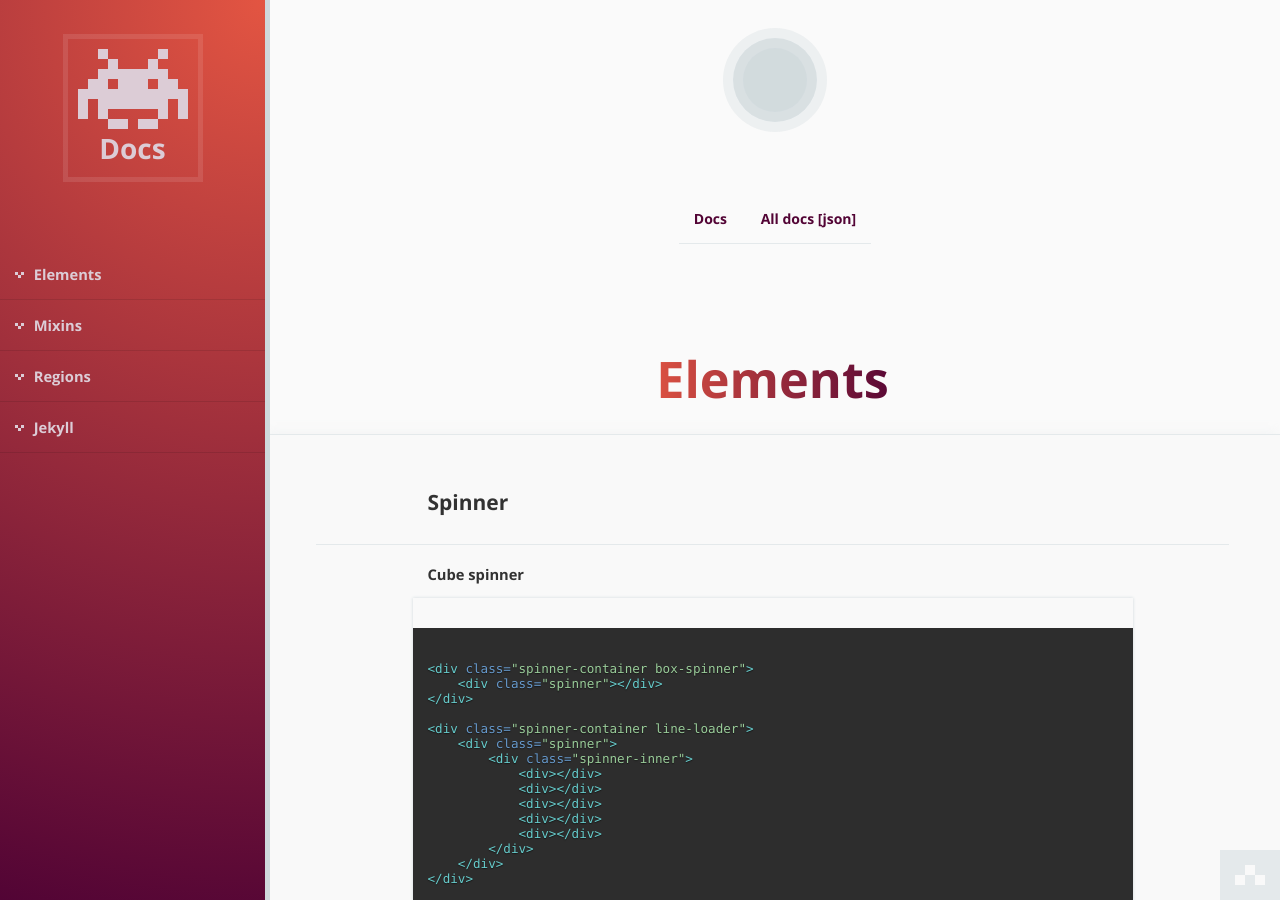
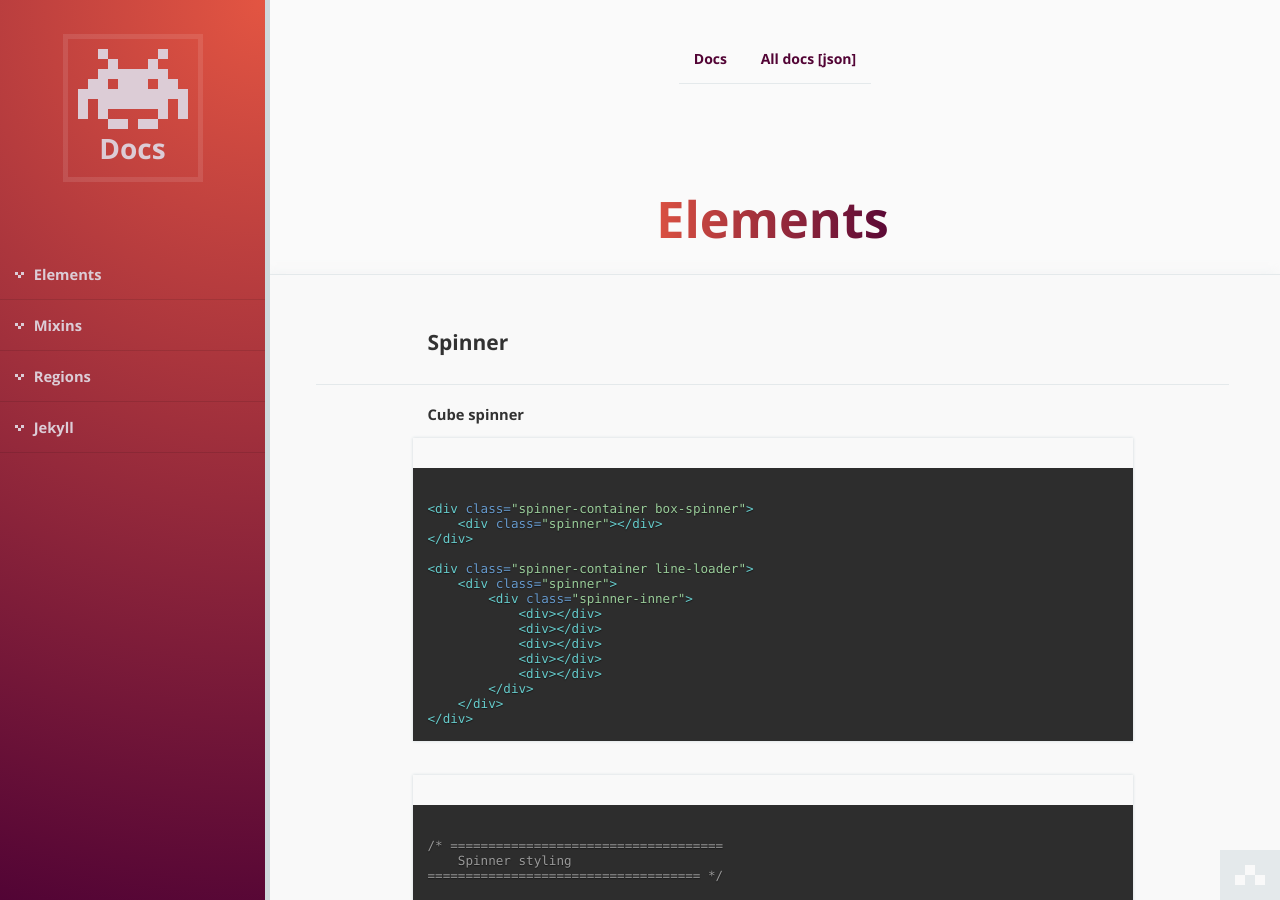
Before and after one commit to Ashenheim/docs, a Jekyll site: the page built from index.html, in a window 1280 px wide and 900 px high. Built offline with Jekyll 4.4.1, drawn with Linux system fonts in a browser that asks for light colours; Markdown is read by kramdown in place of the engine named in the settings; a script that is not in the unit is left out.

Commit message:
Removed spinner HTML, made as include

```diff
--- /dev/null
+++ b/_includes/spinner.html
@@ -0,0 +1,5 @@
+<span class="loader">
+    <span class="loader-inner"></span>
+    <span class="loader-inner"></span>
+    <span class="loader-inner"></span>
+</span>
--- a/_layouts/default.html
+++ b/_layouts/default.html
@@ -14,13 +14,6 @@ layout: page
     {% include sidebar.html %}
 
     <div class="main-content">
-
-        <span class="loader">
-            <span class="loader-inner"></span>
-            <span class="loader-inner"></span>
-            <span class="loader-inner"></span>
-        </span>
-
         {% include main-navigation.html %}
         {{ content }}
         <div id="Endnote">{% include svg.html id="logotype" viewbox="110 80" %}</div>
```
